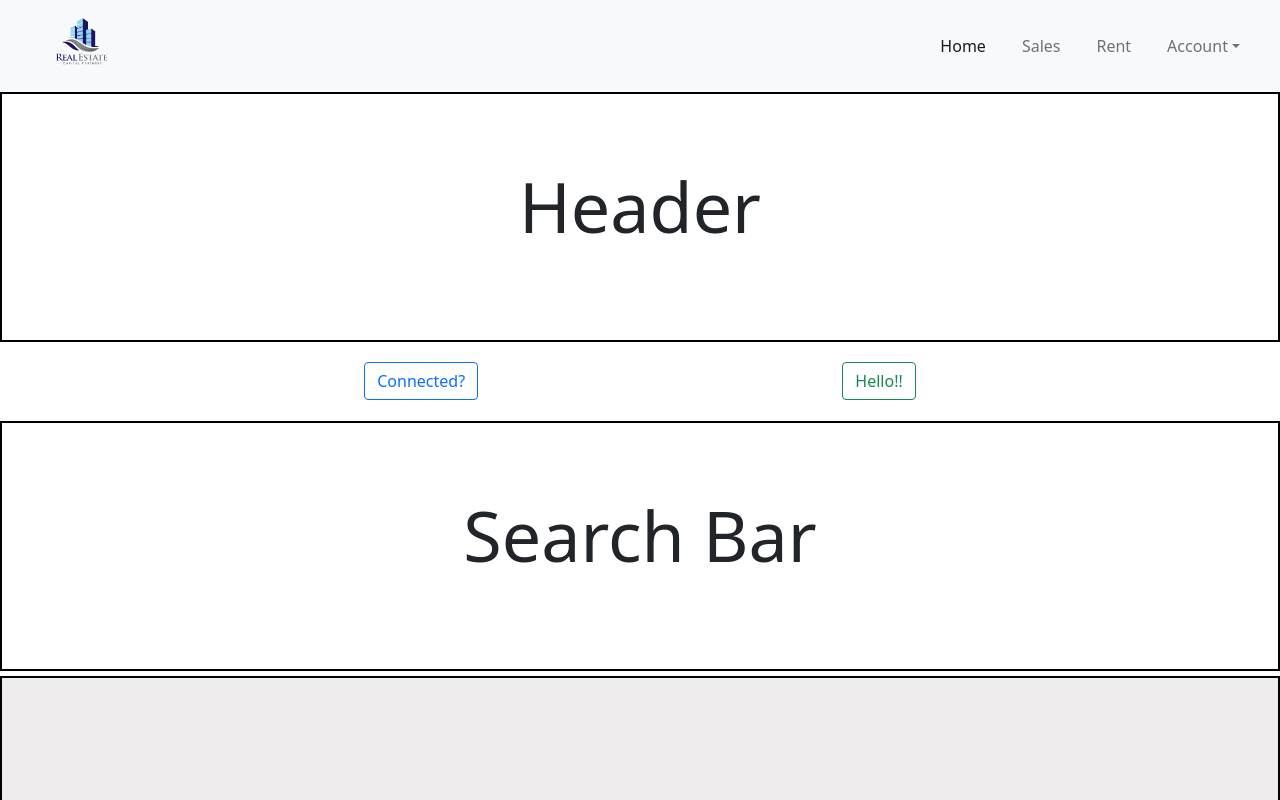
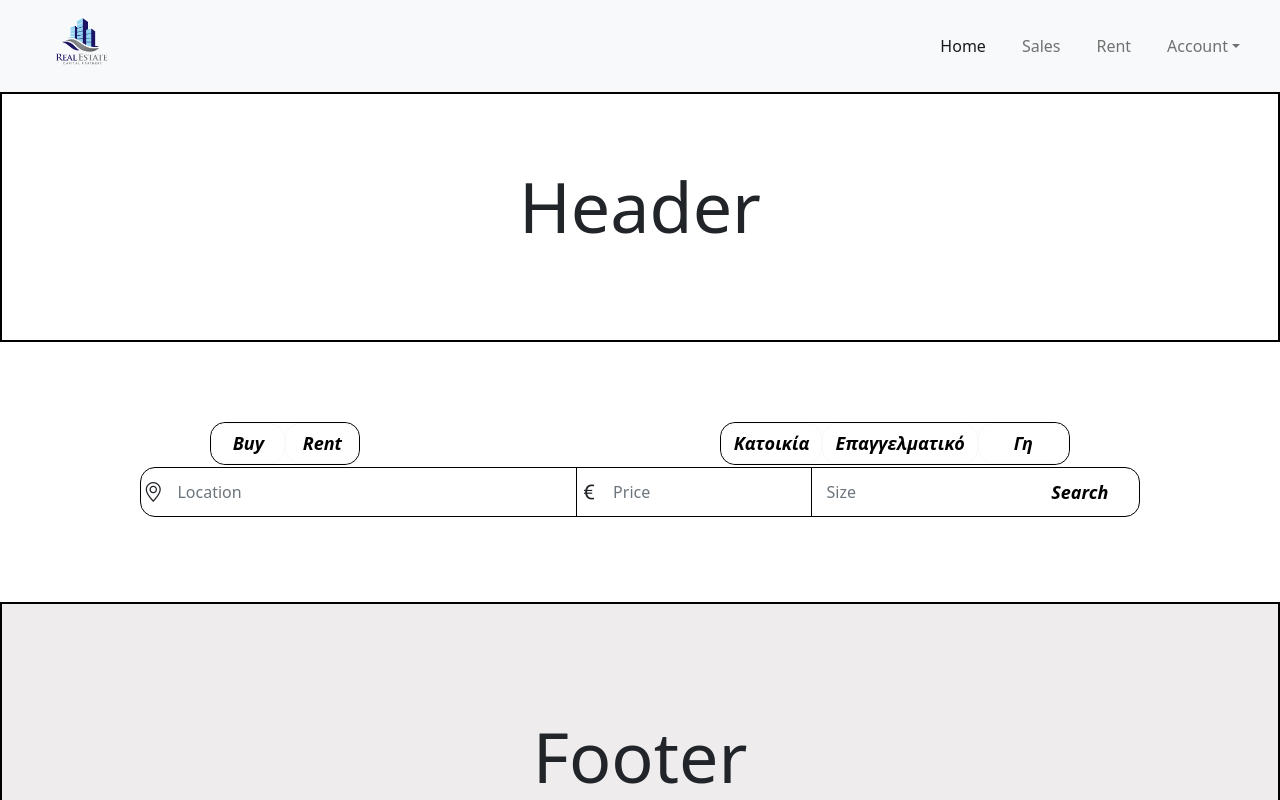
Before and after one commit to tkaramitros/chatbot, a React (Create React App) app in the folder front/: page / in a window 1280 px wide. Shown: the top 800 px of the page. Built offline with nearby package versions, Linux system fonts and the light colour scheme.

Commit message:
Initial design of SearchBar

```diff
--- a/front/package.json
+++ b/front/package.json
@@ -6,6 +6,7 @@
     "@testing-library/jest-dom": "^5.16.2",
     "@testing-library/react": "^12.1.3",
     "@testing-library/user-event": "^13.5.0",
+    "bootstrap-icons": "^1.8.1",
     "react": "^17.0.2",
     "react-dom": "^17.0.2",
     "react-scripts": "^5.0.0",
--- a/front/public/index.html
+++ b/front/public/index.html
@@ -12,6 +12,7 @@
     <link rel="apple-touch-icon" href="%PUBLIC_URL%/logo192.png" />
     <link rel="manifest" href="%PUBLIC_URL%/manifest.json" />
     <link href="https://cdn.jsdelivr.net/npm/bootstrap@5.1.3/dist/css/bootstrap.min.css" rel="stylesheet" integrity="sha384-1BmE4kWBq78iYhFldvKuhfTAU6auU8tT94WrHftjDbrCEXSU1oBoqyl2QvZ6jIW3" crossorigin="anonymous">
+    <link rel="stylesheet" href="https://cdn.jsdelivr.net/npm/bootstrap-icons@1.8.1/font/bootstrap-icons.css">
     <title>Real Estate</title>
   </head>
   <body>
--- a/front/src/App.js
+++ b/front/src/App.js
@@ -9,18 +9,6 @@ function App() {
     <>
       <Navbar />
       <Header />
-      <div className="check">
-        <form action="post" method="post" className="form">
-          <button class="btn btn-outline-primary" type="submit">
-            Connected?
-          </button>
-        </form>
-        <form action="hello" method="post" className="form">
-          <button class="btn btn-outline-success" type="submit">
-            Hello!!
-          </button>
-        </form>
-      </div>
       <SearchBar />
       <Footer />
     </>
--- a/front/src/components/SearchBar.jsx
+++ b/front/src/components/SearchBar.jsx
@@ -3,7 +3,29 @@ import './Searchbar.css'
 
 const SearchBar = () => {
   return (
-    <div className='search'><div className='text'>Search Bar</div></div>
+    <div className='container'>
+      <div className='box-btn'>
+        <button type="button" class="btn select-button btn-light">Buy</button>
+        <button type="button" class="btn select-button btn-light">Rent</button>
+      </div>
+      <div className='box-btn2'>
+        <button type="button" class="btn select-button btn-light">Κατοικία</button>
+        <button type="button" class="btn select-button btn-light">Επαγγελματικό</button>
+        <button type="button" class="btn select-button btn-light">Γη</button>
+      </div>
+      <form class="d-flex">
+          <i class="bi bi-geo-alt"></i>
+          <input class="form-control me-2 location" type="search" placeholder="Location" aria-label="Search"/>
+          <div className='vertical-line'></div>
+          <i class="bi bi-currency-euro"></i>
+          <input class="form-control me-2 price" type="search" placeholder="Price" aria-label="Search"/>
+          <div className='vertical-line'></div>
+          <input class="form-control me-2 size" type="search" placeholder="Size" aria-label="Search"/>
+
+          <button class="btn search-btn btn-outline-warning" type="submit">Search</button>
+      </form>
+
+    </div>
   )
 }
 
--- a/front/src/components/Searchbar.css
+++ b/front/src/components/Searchbar.css
@@ -1,11 +1,100 @@
-.search {
-  border: 2px solid black;
-  font-size: 70px;
-  height: 250px;
-  margin-top: 1px;
-  text-align: center;
+.container {
+  padding-top: 50px;
+  padding-bottom: 50px;
 }
 
-.text {
-  margin-top: 60px;
+.form-control {
+  border: none;
+  outline: none;
 }
+
+.form-control:focus {
+  box-shadow: none;
+}
+
+.location {
+  width: 400px;
+  margin-top: 30px;
+  margin-bottom: 30px;
+}
+
+.price {
+  width: 200px;
+}
+.size {
+  width: 200px;
+}
+
+.d-flex {
+  border: 1px solid black;
+  border-radius: 15px;
+  height: 50px;
+  align-items: center;
+  justify-content: space-evenly;
+  width: 1000px;
+  margin: auto;
+  margin-bottom: 30px;
+}
+
+.btn {
+  font-size: large;
+  font-style: italic;
+  font-weight: bold;
+}
+
+.search-btn {
+  border-radius: 0px 15px 15px 0;
+  width: 110px;
+  height: 38px;
+  border: none;
+  margin-right: 2px;
+  color: black;
+  transition: border 0.6s linear;
+}
+
+.search-btn:hover {
+  border: 1px solid black;
+}
+
+.bi {
+  font-size: 20px;
+}
+
+.vertical-line {
+  border-left: 1px solid black;
+  height: 50px;
+}
+
+.box-btn {
+  border: 1px solid black;
+  width: 150px;
+  display: flex;
+  margin-left: 11.5%;
+  justify-content: space-between;
+  margin-top: 30px;
+  margin-bottom: 2px;
+  border-radius: 15px;
+  float: left;
+}
+.box-btn2 {
+  border: 1px solid black;
+  width: 350px;
+  display: flex;
+  margin-right: 11.5%;
+  justify-content: space-between;
+  margin-top: 30px;
+  margin-bottom: 2px;
+  border-radius: 15px;
+  float: right;
+}
+
+.select-button {
+  width: 60%;
+  background: none;
+  border-radius: 15px;
+}
+
+.select-button:hover {
+  background-color: black;
+  color: white;
+}
```
Also changed, not shown: 1 other file (tests, documents, lock files or other folders).
